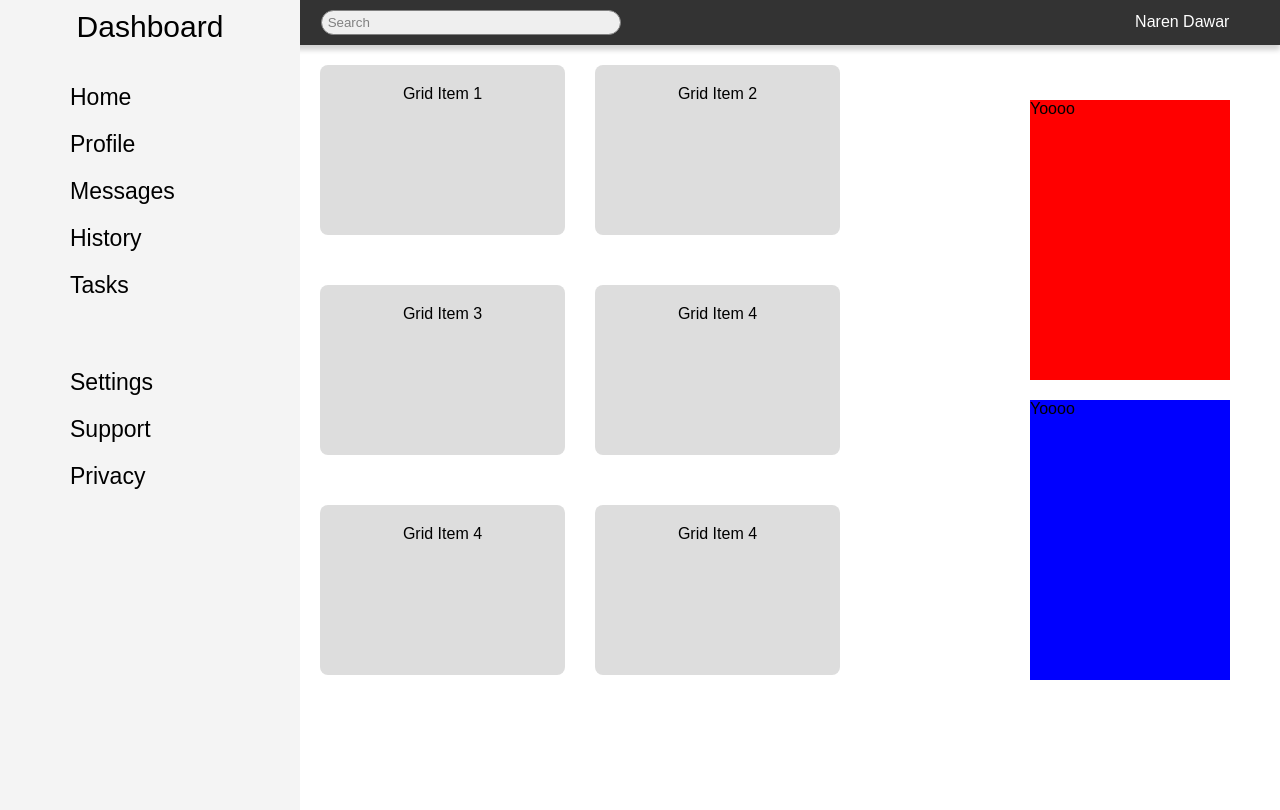
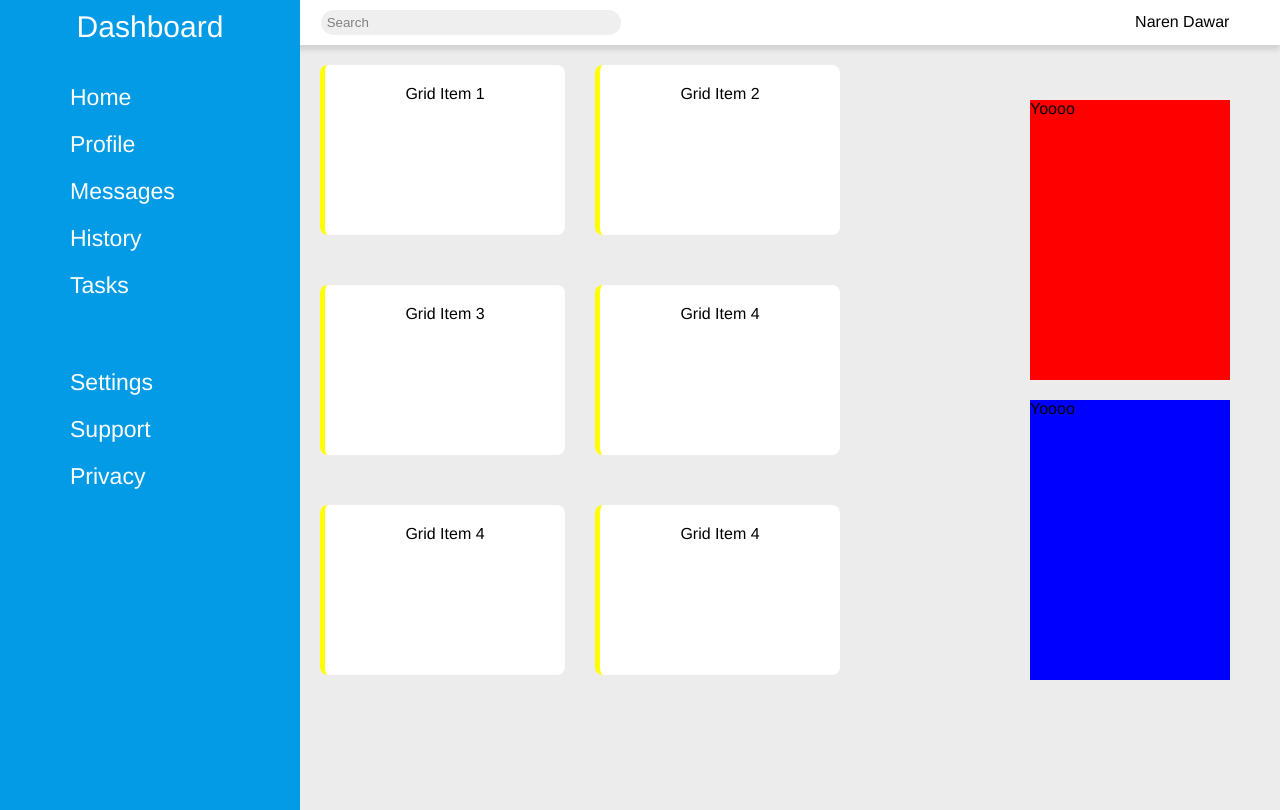
Before and after one commit to NarenDawar/admin-dashboard, a plain HTML site: page index.html in a window 1280 px wide. Drawn offline with Linux system fonts and the light colour scheme.

Commit message:
Updated some minor things

```diff
--- a/styling.css
+++ b/styling.css
@@ -1,11 +1,11 @@
 body {
     margin: 0;
     padding: 0;
-    font-family: Arial, sans-serif;
+    font-family:'Franklin Gothic Medium', 'Arial Narrow', Arial, sans-serif;
+    background-color: #ECECEC;
 }
-
  #topbar {
-        background-color: #333;
+        background-color: white;
         color: #fff;
         padding: 10px;
         text-align: center;
@@ -15,7 +15,7 @@ body {
     }
 
     #sidebar {
-        background-color: #f4f4f4;
+        background-color: #039BE5;
         width: 300px;
         height: 100vh;
         float: left;
@@ -26,6 +26,7 @@ body {
         text-align: center;
         font-size: 30px;
         padding-top: 10px;
+        color: white;
     }
 
     #content {
@@ -42,10 +43,11 @@ body {
     }
 
     .grid-item {
-        background-color: #ddd;
+        background-color: white;
         padding: 20px;
         text-align: center;
-        border: 0px solid black;
+        border-top: 0px solid black;
+        border-left: 5px solid yellow;
         border-radius: 8px;
     }
 
@@ -77,6 +79,7 @@ body {
         padding-bottom: 10px;
         text-align: left;
         padding-left: 70px;
+        color: white;
     }
 
     #sidebar-options {
@@ -94,12 +97,13 @@ body {
         padding-bottom: 10px;
         text-align: left;
         padding-left: 70px;
+        color: white;
     }
 
     .button1 {
         display: inline-block;
         width: 300px;
-        border: 1px solid gray;
+        border: 0px solid gray;
         text-align: left;
         color: gray;
         border-radius: 15px;
@@ -111,4 +115,5 @@ body {
     .name {
         display: inline-block;
         margin-left: 200px;
+        color: black;
     }
```
